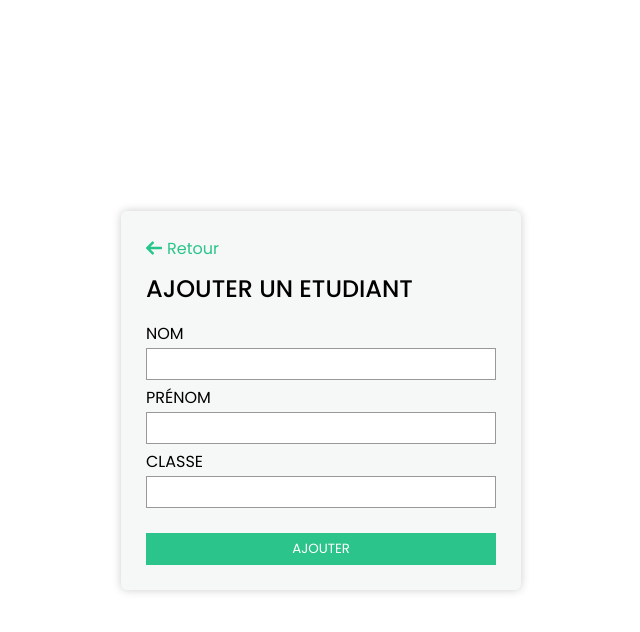
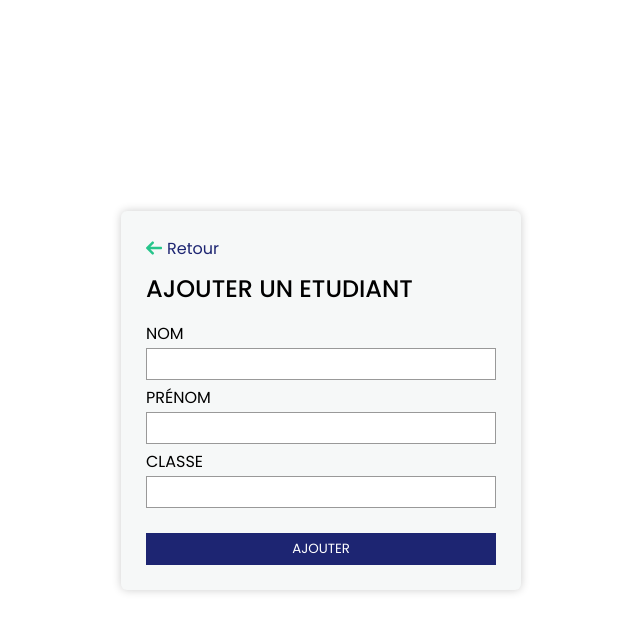
Before and after one commit to AbdallahMaf/MVC, a PHP site: page /insert.php in a window 1280 px wide. Shown: the top 632 px of the page, without its empty margins (319-959 px from the left). Run offline with PHP 8.4, Linux system fonts and the light colour scheme.

Commit message:
style Update

```diff
--- a/View/style.css
+++ b/View/style.css
@@ -19,7 +19,7 @@
 .Btn_add {
     width: fit-content;
     margin-bottom: 20px;
-    background-color: #2bc48a;
+    background-color: #1d2572;
     padding: 5px 20px;
     color: #fff;
     display: flex;
@@ -84,7 +84,7 @@
 }
 
 .back_btn {
-    color: #2bc48a;
+    color: #1d2572;
     text-decoration: 0;
     display: flex;
     align-items: center;
@@ -124,8 +124,8 @@
 
 input[type="submit"] {
     margin-top: 25px;
-    background-color: #2bc48a;
-    border: 1px solid #2bc48a;
+    background-color: #1d2572;
+    border: 1px solid #1d2572;
     cursor: pointer;
     color: #fff;
     text-transform: uppercase;
```
